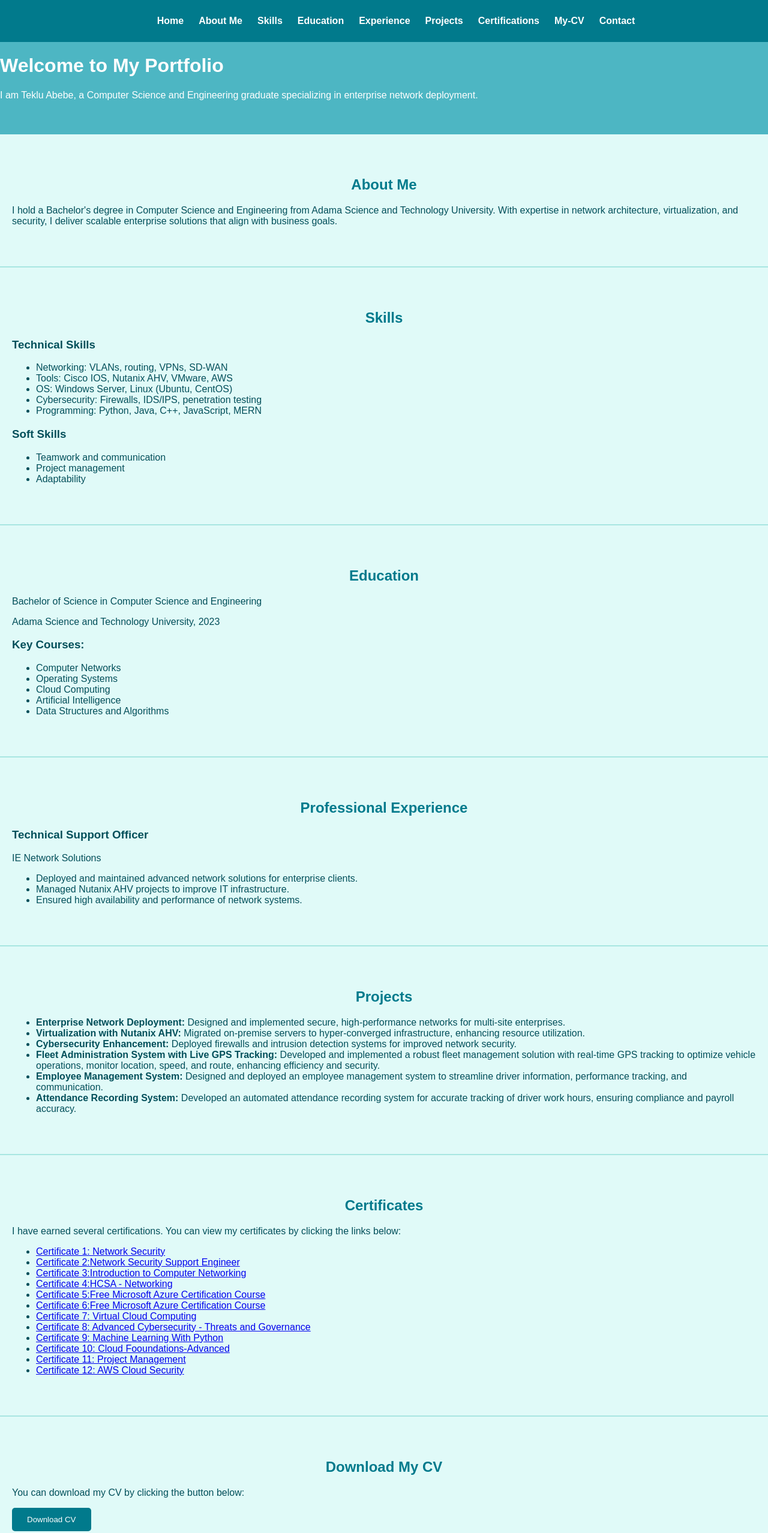
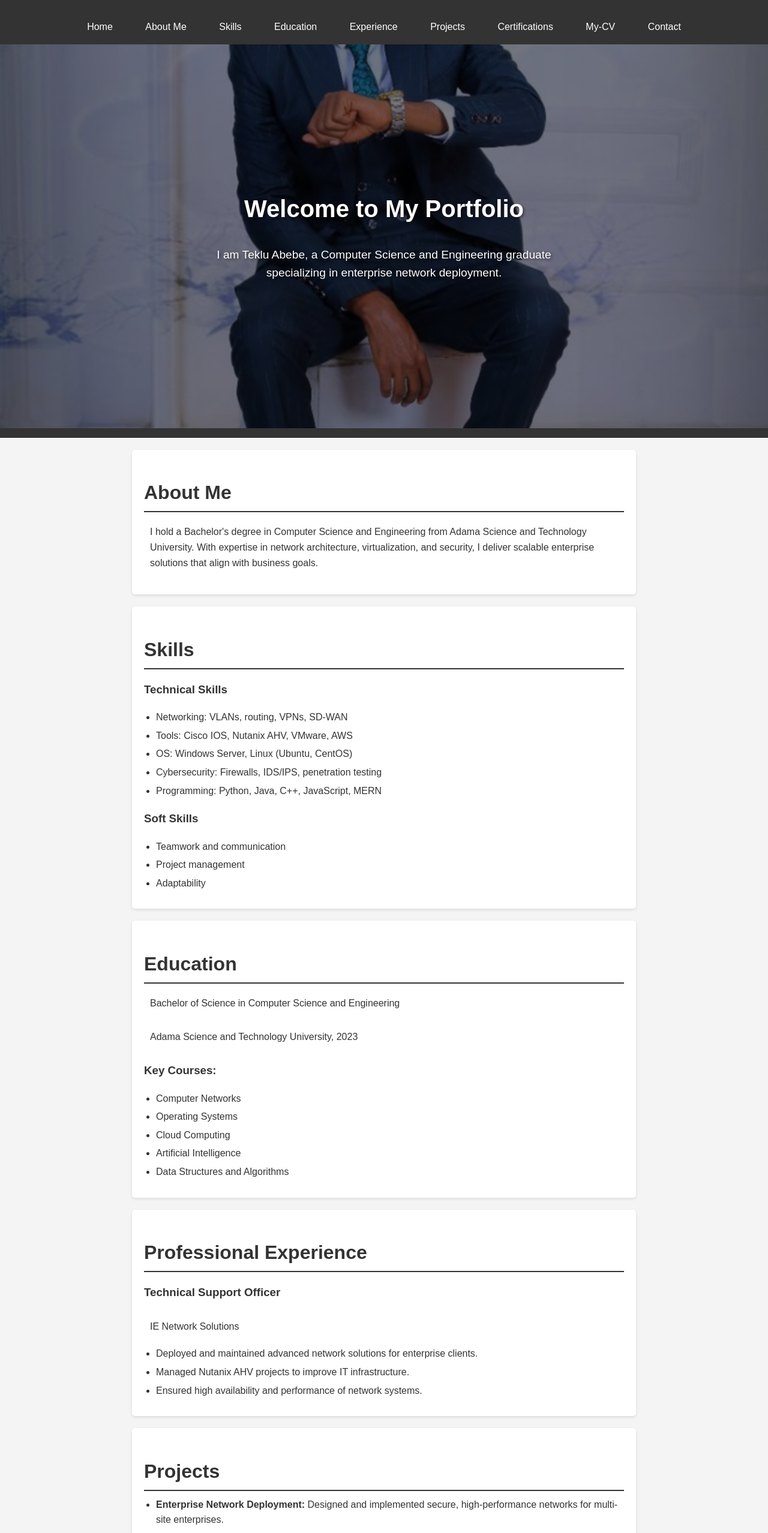
Before and after one commit to tekluabebe/personal-website, a plain HTML site: page index.html in a window 1280 px wide. Shown: the top 2556 px of the page at 60% size. Drawn offline with Linux system fonts and the light colour scheme.

Commit message:
styles.css

```diff
--- a/styles.css
+++ b/styles.css
@@ -1,135 +1,278 @@
-/* Ocean Breeze Color Palette
-   --------------------------
-   Light Aqua:      #E0FAF8
-   Soft Teal:       #A8E6E1
-   Ocean Blue:      #4DB6C3
-   Deep Sea Blue:   #017A8C
-   Dark Navy:       #024F5A
-*/
-
-/* Reset */
+/* General Styles */
 body {
+    font-family: Arial, sans-serif;
     margin: 0;
+    padding: 0;
+    line-height: 1.6;
+    color: #333;
+    background-color: #f4f4f4;
+}
+html, body {
+    margin: 0;
+    padding: 0;
+    height: 100%;
     font-family: Arial, sans-serif;
-    background: #E0FAF8; /* Soft aqua */
-    color: #024F5A; /* Deep ocean text */
 }
 
-/* Navigation */
-nav {
-    background: #017A8C; /* Deep sea blue */
-    padding: 10px 0;
+/* Header Styles */
+header {
+    background: #333;
+    color: #fff;
+    padding: 1rem 0;
+    text-align: center;
+    position: relative;
+    z-index: 1;
 }
 
-nav ul {
+header nav ul {
     list-style: none;
-    display: flex;
-    justify-content: center;
-    gap: 25px;
+    padding: 0;
 }
 
-nav ul li a {
-    color: white;
+header nav ul li {
+    display: inline;
+    margin: 0 10px;
+}
+
+header nav ul li a {
+    color: #fff;
+    text-decoration: none;
+    font-size: 1rem;
+}
+
+#certificates {
+    margin: 20px auto;
+    padding: 20px;
+    background: #fff;
+    border-radius: 5px;
+    box-shadow: 0 2px 5px rgba(0, 0, 0, 0.1);
+    max-width: 800px;
+}
+
+#certificates h2 {
+    font-size: 2rem;
+    margin-bottom: 10px;
+    border-bottom: 2px solid #333;
+    padding-bottom: 5px;
+}
+
+#certificates p {
+    font-size: 1rem;
+    margin: 10px 0;
+}
+
+#certificates ul {
+    padding-left: 20px;
+}
+
+#certificates ul li {
+    margin-bottom: 10px;
+}
+
+#certificates ul li a {
+    color: #007BFF;
     text-decoration: none;
     font-weight: bold;
 }
 
-nav ul li a:hover {
-    color: #A8E6E1;
+#certificates ul li a:hover {
+    text-decoration: underline;
 }
 
-/* Hero Section */
-header {
-    background: #4DB6C3; /* Ocean blue */
-    padding-bottom: 40px;
+/* Hero Section Styles */
+.hero {
+    position: relative;
+    height: 80vh; /* Adjusted height for a smaller image */
+    background-image: url('myyyy.jpg'); /* Replace with your photo */
+    background-size: cover;
+    background-position: center;
+    z-index: 0; /* Keeps the background behind the content */
 }
 
-.hero .content h1,
-.hero .content p {
-    color: white;
+/* Background overlay */
+.hero::before {
+    content: "";
+    position: absolute;
+    top: 0;
+    left: 0;
+    width: 100%;
+    height: 100%;
+    background: rgba(0, 0, 0, 0.5); /* Dark overlay to improve contrast */
+    z-index: 1; /* Overlay above the background but below text */
 }
 
-/* Sections */
+.content {
+    position: absolute;
+    top: 50%; /* Ensures the content is centered vertically */
+    left: 50%;
+    transform: translate(-50%, -50%);
+    color: white; /* White text for better visibility */
+    text-align: center;
+    z-index: 2; /* Ensures text is above overlay */
+}
+
+h1, p {
+    margin: 0;
+    padding: 10px;
+}
+
+.hero h1 {
+    font-size: 2.5rem;
+    margin-bottom: 10px;
+    text-shadow: 2px 2px 4px rgba(16, 2, 2, 0.5); /* Added text shadow for better readability */
+}
+
+.hero p {
+    font-size: 1.2rem;
+    text-shadow: 2px 2px 4px rgba(0, 0, 0, 0.5); /* Added text shadow for better readability */
+}
+
+/* Section Styles */
 section {
-    padding: 50px 20px;
-    background: #E0FAF8; /* Light aqua */
-    border-bottom: 2px solid #A8E6E1;
+    margin: 20px auto;
+    padding: 20px;
+    background: #fff;
+    border-radius: 5px;
+    box-shadow: 0 2px 5px rgba(0, 0, 0, 0.1);
+    max-width: 800px;
 }
 
 section h2 {
-    color: #017A8C;
-    text-align: center;
-    margin-bottom: 20px;
+    font-size: 2rem;
+    margin-bottom: 10px;
+    border-bottom: 2px solid #333;
+    padding-bottom: 5px;
 }
 
-section h3 {
-    color: #024F5A;
+section p, section ul {
+    font-size: 1rem;
+    margin: 10px 0;
 }
 
-/* Skills Container */
-.skills-container ul li {
-    color: #024F5A;
+section ul {
+    padding-left: 20px;
 }
 
-/* Resume Button */
+section ul li {
+    margin-bottom: 5px;
+}
+
+/* Form Styles */
+form {
+    display: flex;
+    flex-direction: column;
+}
+
+form label {
+    margin-bottom: 5px;
+    font-weight: bold;
+}
+
+form input, form textarea, form button {
+    margin-bottom: 10px;
+    padding: 10px;
+    border: 1px solid #ccc;
+    border-radius: 5px;
+    font-size: 1rem;
+}
+
+form button {
+    background: #333;
+    color: #fff;
+    cursor: pointer;
+    border: none;
+}
+
+form button:hover {
+    background: #555;
+}
+
+/* Footer Styles */
+footer {
+    text-align: center;
+    padding: 10px 0;
+    background: #333;
+    color: #fff;
+    margin-top: 20px;
+}
+
+/* Responsive Design */
+@media (max-width: 768px) {
+    header nav ul li {
+        display: block;
+        margin: 5px 0;
+    }
+
+    .hero h1 {
+        font-size: 2rem;
+    }
+
+    .hero p {
+        font-size: 1rem;
+    }
+}
+
+header nav ul li a {
+    color: #fff;
+    text-decoration: none;
+    padding: 10px 15px; /* Adds some padding for better clickability */
+    transition: background-color 0.3s, color 0.3s; /* Smooth transition for hover effects */
+}
+
+header nav ul li a:hover {
+    background-color: #0643fc; /* Change to your desired hover background color */
+    color: #fff; /* Change to your desired hover text color */
+    border-radius: 5px; /* Optional: adds rounded corners to the hover effect */
+}
+
+
+/* Resume Download Button */
 #download-resume {
-    background: #017A8C;
-    color: white;
-    padding: 12px 25px;
+    background-color: #333;
+    color: #fff;
+    padding: 10px 20px;
     border: none;
     border-radius: 5px;
     cursor: pointer;
+    font-size: 1rem;
 }
 
 #download-resume:hover {
-    background: #024F5A;
+    background-color: green;
 }
 
-/* Contact Form */
-#contact-form {
-    max-width: 600px;
-    margin: auto;
-    background: #A8E6E1; /* Soft teal box */
+form {
+    max-width: 500px;
+    margin: 0 auto;
     padding: 20px;
+    background: #fff;
     border-radius: 8px;
-}
+    box-shadow: 0 2px 5px rgba(0, 0, 0, 0.1);
+  }
 
-#contact-form input,
-#contact-form textarea {
+  form label {
+    font-weight: bold;
+    margin-bottom: 5px;
+    display: block;
+  }
+
+  form input, form textarea {
     width: 100%;
     padding: 10px;
-    border: 1px solid #017A8C;
+    margin-bottom: 15px;
+    border: 1px solid #ccc;
     border-radius: 5px;
-    margin-bottom: 15px;
-}
+  }
 
-#contact-form button {
-    background: #017A8C;
-    color: white;
-    padding: 10px 15px;
+  form button {
+    background: #333;
+    color: #fff;
+    padding: 10px 20px;
     border: none;
     border-radius: 5px;
     cursor: pointer;
-}
+  }
 
-#contact-form button:hover {
-    background: #024F5A;
-}
-
-/* Footer */
-footer {
-    background: #024F5A; /* Dark ocean navy */
-    color: white;
-    text-align: center;
-    padding: 20px 0;
-}
-
-.footer-icon img {
-    width: 30px;
-    margin: 0 10px;
-    filter: brightness(95%);
-}
-
-.footer-icon img:hover {
-    filter: brightness(120%);
-}
+  form button:hover {
+    background: #555;
+  }
```
